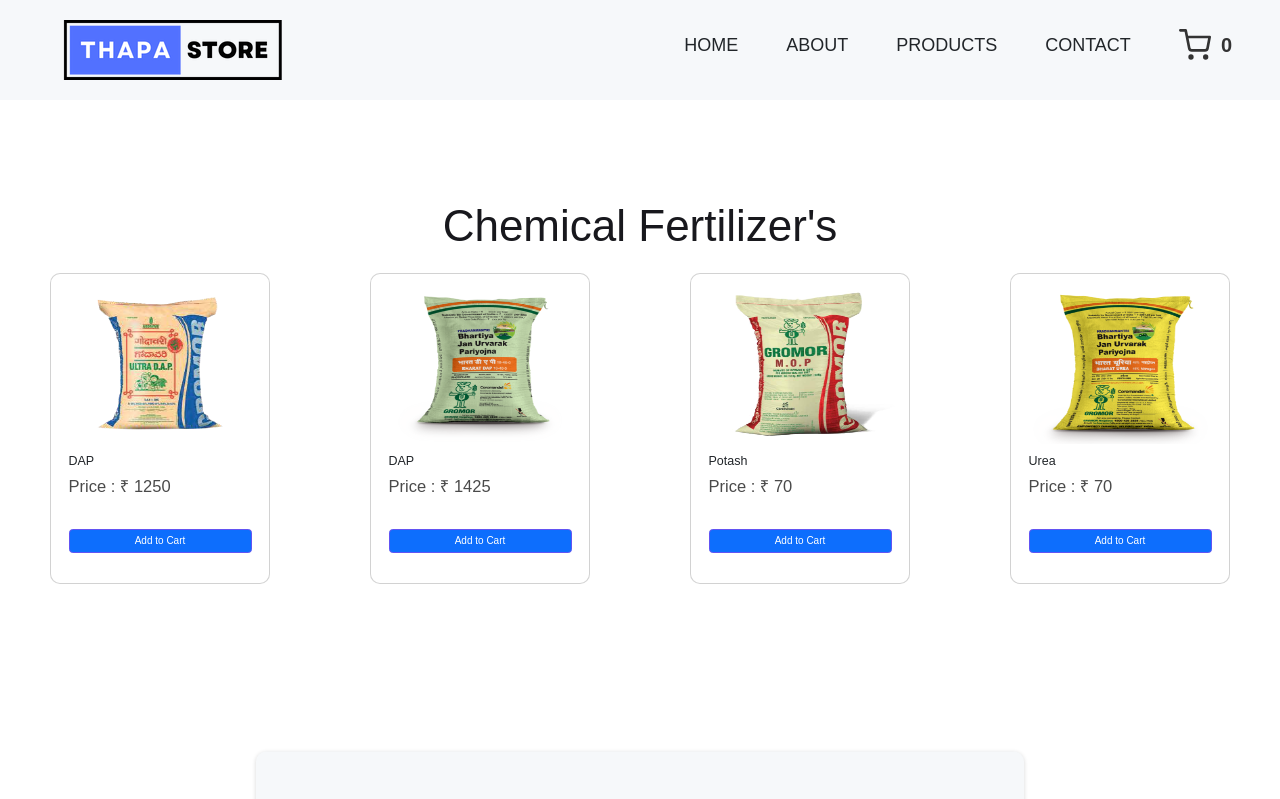
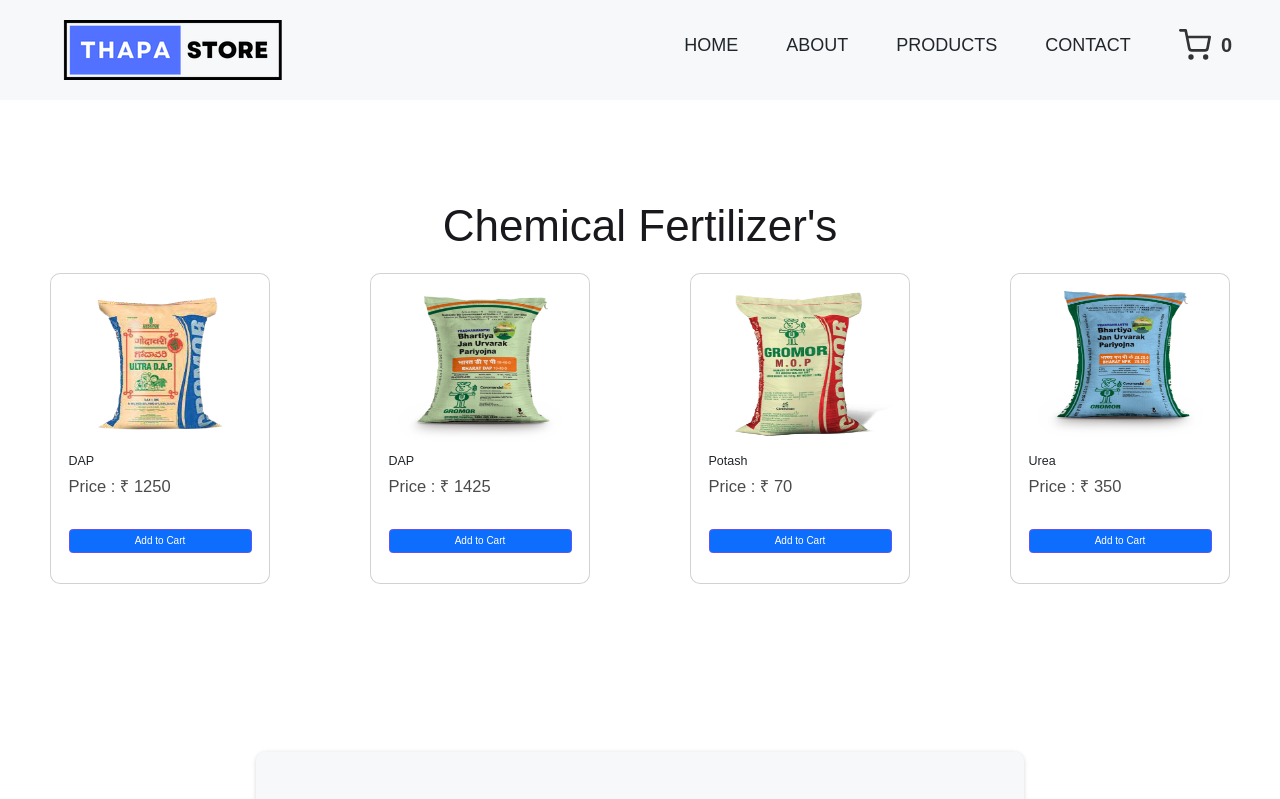
Before and after one commit to priyanshuuranjan/Ecommerce-Website, a React (Create React App) app: page /fertilizer in a window 1280 px wide. Shown: the top 799 px of the page. Built offline with nearby package versions, Linux system fonts and the light colour scheme.

Commit message:
Working on carts

```diff
--- a/src/components/CardsData.js
+++ b/src/components/CardsData.js
@@ -31,7 +31,7 @@
     id: "mop",
     name: "Potash",
     imgdata:"/images/mop.PNG",
-    address: "Pizza, Fast Food, Pasta",
+    address: "60% k2o",
     delimg:
       "https://b.zmtcdn.com/data/o2_assets/0b07ef18234c6fdf9365ad1c274ae0631612687510.png?output-format=webp",
     somedata: " 650 + order placed from here recently",
@@ -44,12 +44,12 @@
   {
     id: "urea",
     name: "Urea",
-    imgdata:"/images/urea.png",
-    address: "46% N2",
+    imgdata:"/images/urea2.png",
+    address: "46% N",
     delimg:
       "https://b.zmtcdn.com/data/o2_assets/0b07ef18234c6fdf9365ad1c274ae0631612687510.png?output-format=webp",
     somedata: " 300 + order placed from here recently",
-    price: 70,
+    price: 350,
     rating: "3.8",
     arrimg:
       "https://b.zmtcdn.com/data/o2_assets/4bf016f32f05d26242cea342f30d47a31595763089.png?output-format=webp",
```
Also changed, not shown: public/images/urea2.png (added).
